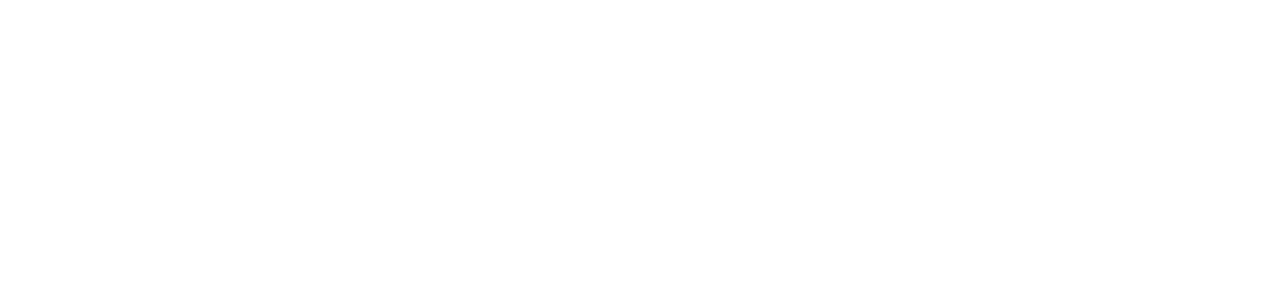
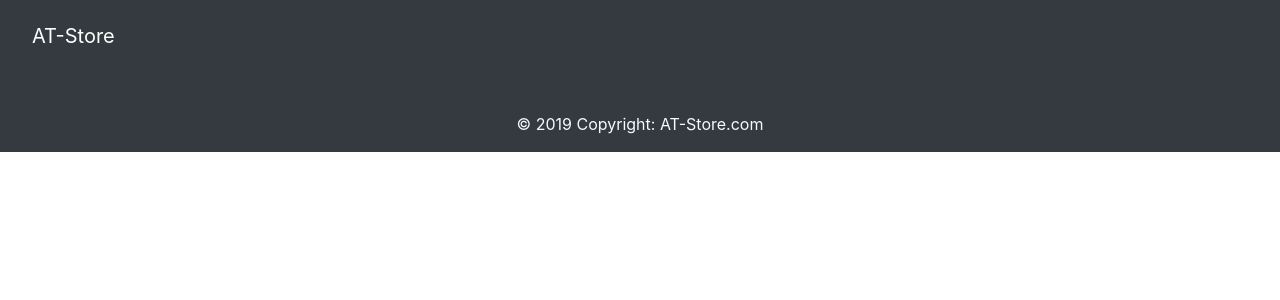
Before and after one commit to aleksandar9999a/ReactJS, a React (Create React App) app in the folder AT Store/at-store/: page / in a window 1280 px wide. Shown: the top 300 px of the page. Built offline with nearby package versions, Linux system fonts and the light colour scheme.

Commit message:
Added bootstrap and basic structure

```diff
--- a/AT Store/at-store/src/App.js
+++ b/AT Store/at-store/src/App.js
@@ -1,10 +1,14 @@
 import React from 'react';
-import './App.css';
+import Navigation from './components/navigation/Navigation';
+import Container from './components/container/Container';
+import Footer from './components/footer/Footer';
 
 function App() {
   return (
     <div className="App">
-
+      <Navigation />
+      <Container />
+      <Footer />
     </div>
   );
 }
--- /dev/null
+++ b/AT Store/at-store/src/components/container/Container.js
@@ -0,0 +1,9 @@
+import React, { Component } from 'react';
+
+export default class Home extends Component {
+    render = () => (
+        <div>
+
+        </div>
+    )
+}
--- /dev/null
+++ b/AT Store/at-store/src/components/footer/Footer.js
@@ -0,0 +1,11 @@
+import React, { Component } from 'react';
+
+export default class Footer extends Component {
+    render = () => (
+        <footer className="page-footer font-small special-color-dark bg-dark pt-4">
+            <div className="footer-copyright text-light text-center py-3">© 2019 Copyright:
+                 AT-Store.com
+            </div>
+        </footer>
+    )
+}
--- /dev/null
+++ b/AT Store/at-store/src/components/navigation/Navigation.js
@@ -0,0 +1,12 @@
+import React, { Component } from 'react';
+import { Link } from 'react-router-dom';
+
+export default class Navigation extends Component {
+    render = () => (
+        <nav className="navbar navbar-dark bg-dark">
+            <nav className="navbar navbar-dark bg-dark">
+                <Link to='/' className="navbar-brand">AT-Store</Link>
+            </nav>
+        </nav>
+    )
+}
--- a/AT Store/at-store/src/index.js
+++ b/AT Store/at-store/src/index.js
@@ -1,9 +1,9 @@
 import React from 'react';
 import ReactDOM from 'react-dom';
-import { BrowserRouter } from 'react-router-dom'
-import './index.css';
+import { BrowserRouter } from 'react-router-dom';
 import App from './App';
 import * as serviceWorker from './serviceWorker';
+import 'bootstrap/dist/css/bootstrap.min.css';
 
 ReactDOM.render(
     <BrowserRouter>
```
Also changed, not shown: 2 other files (tests, documents, lock files or other folders).
